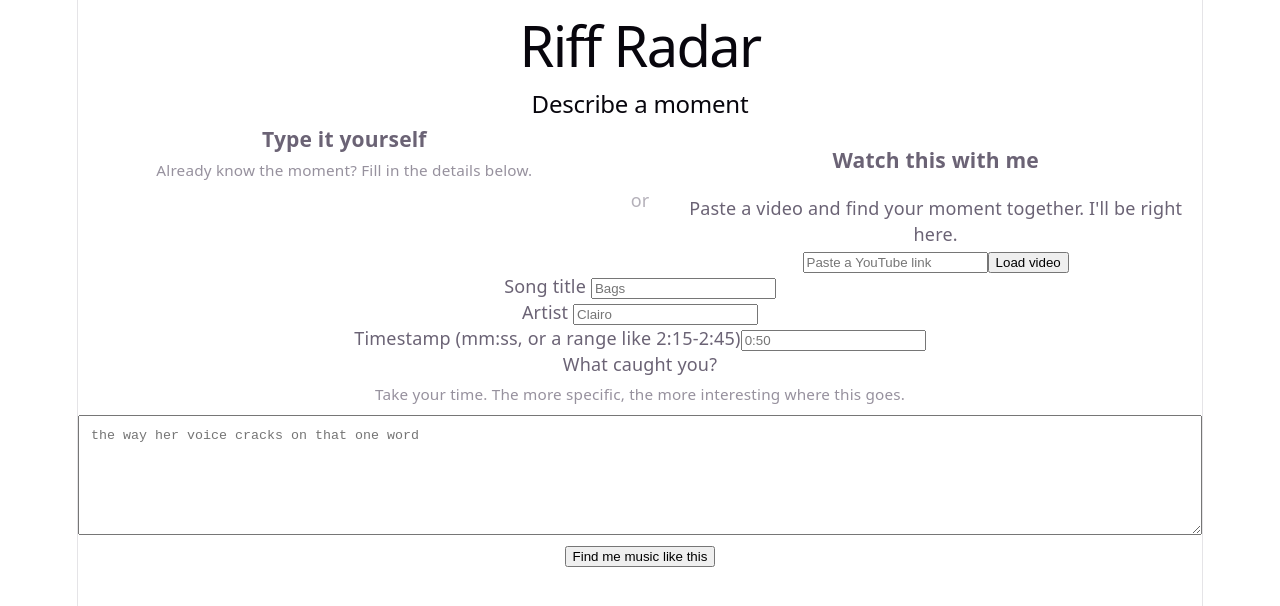
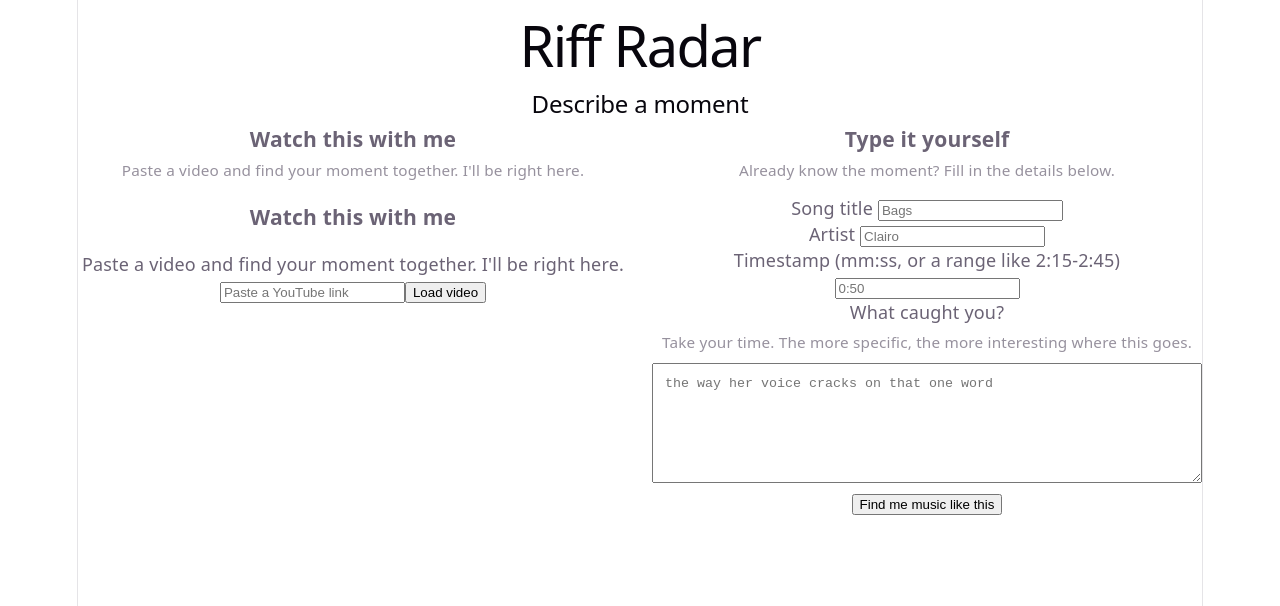
Before and after one commit to SpaceSquidZ/riff-radar, a React (Vite) app: page / in a window 1280 px wide. Shown: the top 606 px of the page. Built offline with nearby package versions, Linux system fonts and the light colour scheme.

Commit message:
Fix YouTube picker losing state on layout change, lock columns to consistent left/right positions

```diff
--- a/src/MomentForm.jsx
+++ b/src/MomentForm.jsx
@@ -42,8 +42,9 @@ export default function MomentForm({ onSubmit }) {
   const [whatCaughtYou, setWhatCaughtYou] = useState('');
   const [error, setError] = useState('');
 
-  // True once a YouTube video has been loaded, used to switch to the
-  // side-by-side (video left, fields right) layout.
+  // True once a YouTube video has been loaded. The picker itself is always
+  // mounted (never destroyed/recreated), so this only ever changes layout,
+  // never resets the picker's internal video state.
   const [videoLoaded, setVideoLoaded] = useState(false);
 
   // True if song/artist were just auto-filled from a YouTube title guess
@@ -93,8 +94,40 @@ export default function MomentForm({ onSubmit }) {
     });
   }
 
-  const fields = (
+  return (
+    <form onSubmit={handleSubmit}>
+      <h2>Describe a moment</h2>
+
+      <div style={{ display: 'flex', gap: '24px', alignItems: 'flex-start' }}>
+        {/* Left column: YouTube picker. Always the same single instance,
+            regardless of videoLoaded — only its surrounding layout changes. */}
+        <div style={{ flex: '1 1 50%' }}>
+          {!videoLoaded && (
             <div>
+              <h3 style={{ margin: '0 0 4px 0' }}>Watch this with me</h3>
+              <p style={{ fontSize: '0.85em', opacity: 0.7, margin: '0 0 12px 0' }}>
+                Paste a video and find your moment together. I'll be right here.
+              </p>
+            </div>
+          )}
+          <YouTubeMomentPicker
+            onTimestampCaptured={setTimestamp}
+            onTitleGuessed={handleTitleGuessed}
+            onVideoLoadedChange={setVideoLoaded}
+          />
+        </div>
+
+        {/* Right column: manual fields. Always on the right, never swaps sides. */}
+        <div style={{ flex: '1 1 50%' }}>
+          {!videoLoaded && (
+            <div>
+              <h3 style={{ margin: '0 0 4px 0' }}>Type it yourself</h3>
+              <p style={{ fontSize: '0.85em', opacity: 0.7, margin: '0 0 12px 0' }}>
+                Already know the moment? Fill in the details below.
+              </p>
+            </div>
+          )}
+
           <div>
             <label htmlFor="song">
               Song title {songIsGuess && <span>(from the video title, double check this)</span>}
@@ -157,48 +190,7 @@ export default function MomentForm({ onSubmit }) {
 
           <button type="submit">Find me music like this</button>
         </div>
-  );
-
-  return (
-    <form onSubmit={handleSubmit}>
-      <h2>Describe a moment</h2>
-
-      {!videoLoaded && (
-        <div>
-          <div style={{ display: 'flex', gap: '20px', alignItems: 'stretch' }}>
-            <div style={{ flex: '1 1 50%' }}>
-              <h3 style={{ margin: '0 0 4px 0' }}>Type it yourself</h3>
-              <p style={{ fontSize: '0.85em', opacity: 0.7, margin: '0 0 12px 0' }}>
-                Already know the moment? Fill in the details below.
-              </p>
       </div>
-            <div style={{ flex: '0 0 auto', display: 'flex', alignItems: 'center', opacity: 0.5 }}>
-              <span>or</span>
-            </div>
-            <div style={{ flex: '1 1 50%' }}>
-              <YouTubeMomentPicker
-                onTimestampCaptured={setTimestamp}
-                onTitleGuessed={handleTitleGuessed}
-                onVideoLoadedChange={setVideoLoaded}
-              />
-            </div>
-          </div>
-          {fields}
-        </div>
-      )}
-
-      {videoLoaded && (
-        <div style={{ display: 'flex', gap: '24px', alignItems: 'flex-start' }}>
-          <div style={{ flex: '1 1 50%' }}>
-            <YouTubeMomentPicker
-              onTimestampCaptured={setTimestamp}
-              onTitleGuessed={handleTitleGuessed}
-              onVideoLoadedChange={setVideoLoaded}
-            />
-          </div>
-          <div style={{ flex: '1 1 50%' }}>{fields}</div>
-        </div>
-      )}
     </form>
   );
 }
```
Lines whose indentation alone changed are shown as unchanged.
